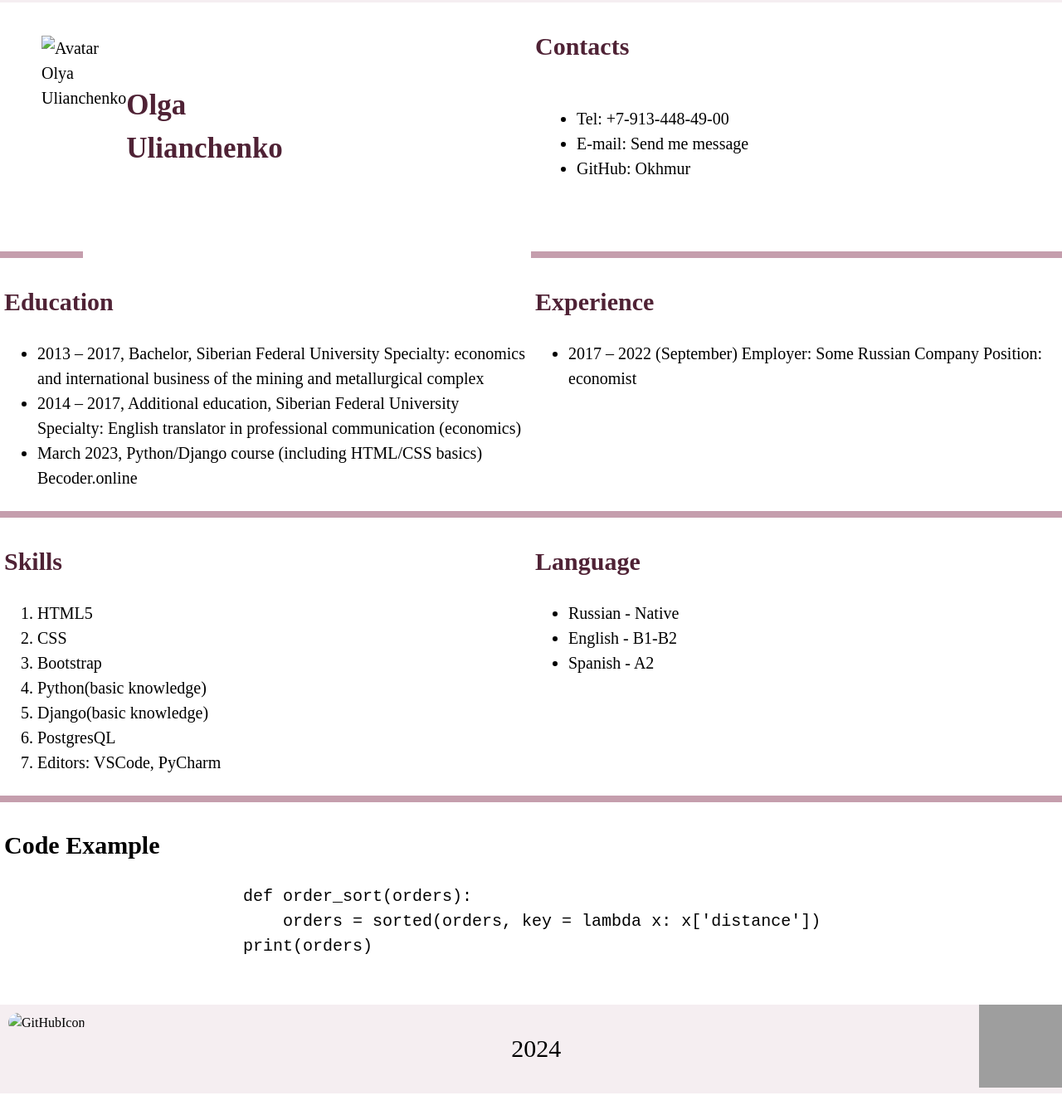
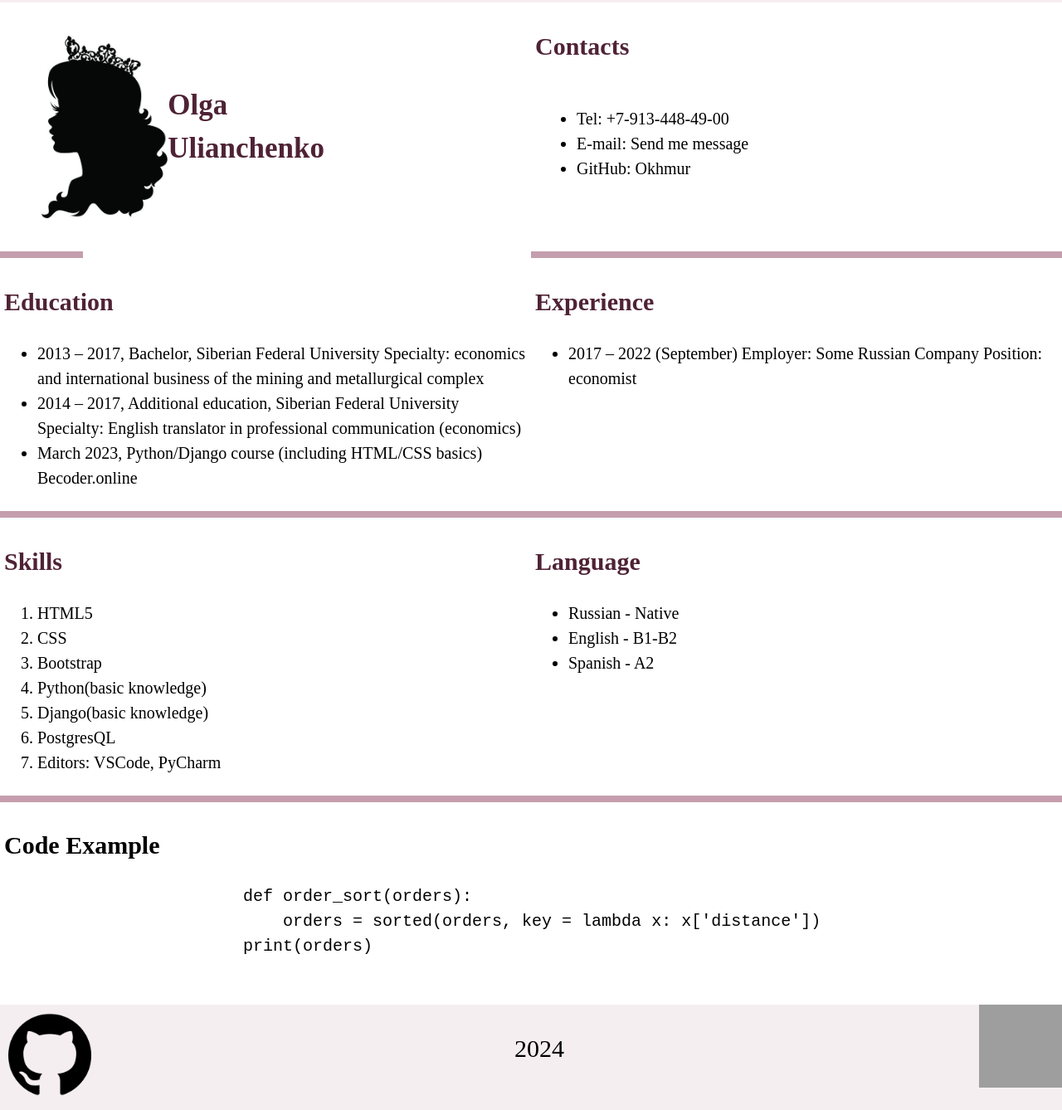
Before and after one commit to Okhmur/rsschool-cv, a plain HTML site: page index.html in a window 1280 px wide. Shown: the part 97-1435 px from the top of the page at 83% size. Drawn offline with Linux system fonts and the light colour scheme; grey boxes are pictures that could not be loaded; a web font is replaced by a local one.

Commit message:
feat: try10 css in index.html

```diff
--- a/index.html
+++ b/index.html
@@ -5,7 +5,7 @@
         <meta http-equiv="X-UA-Compatible" content="IE=edge">
         <meta name="viewport" content="width=device-width, initial-scale=1.0">
         <title>CV</title>
-        <link rel="stylesheet" type="text/css" href="./css/style.css" />
+        <link rel="stylesheet" type="text/css" href="../css/style.css" />
         <link rel="icon" href="assets/favicon.ico"/>
         <link rel="preconnect" href="https://fonts.googleapis.com">
         <link rel="preconnect" href="https://fonts.gstatic.com" crossorigin>
@@ -29,7 +29,7 @@
         <main class="main">
             <div class=" container main-container">
                 <section class="section section-profile" id="profile">
-                    <img class="photo" src="../assets/img/avatar.jpg" alt="Avatar Olya Ulianchenko">
+                    <img class="photo" src="../assets/avatar.jpg" alt="Avatar Olya Ulianchenko">
                     <h1 class="section-title main-title"> Olga Ulianchenko </h1>
                 </section>
                 <section class="section" id="contacts">
@@ -87,7 +87,7 @@
         <footer class="footer">
             <div class="container footer-container">
                 <a class="github" href="https://github.com/Okhmur">
-                    <img class="img2" src="../assets/img/IconGitHub.png" alt="GitHubIcon"> </a>
+                    <img class="img2" src="../assets/IconGitHub.png" alt="GitHubIcon"> </a>
                 <p class="year">2024</p>
                 <a href="https://rs.school/courses/javascript-ru">
                     <img class="img1" src="https://raw.githubusercontent.com/rolling-scopes-school/tasks/34c6c5cbc96ec26fcfdb022d1a6f3b2641f0110c/tasks/cv/rs-school-logo.svg" alt="RS School">
```
